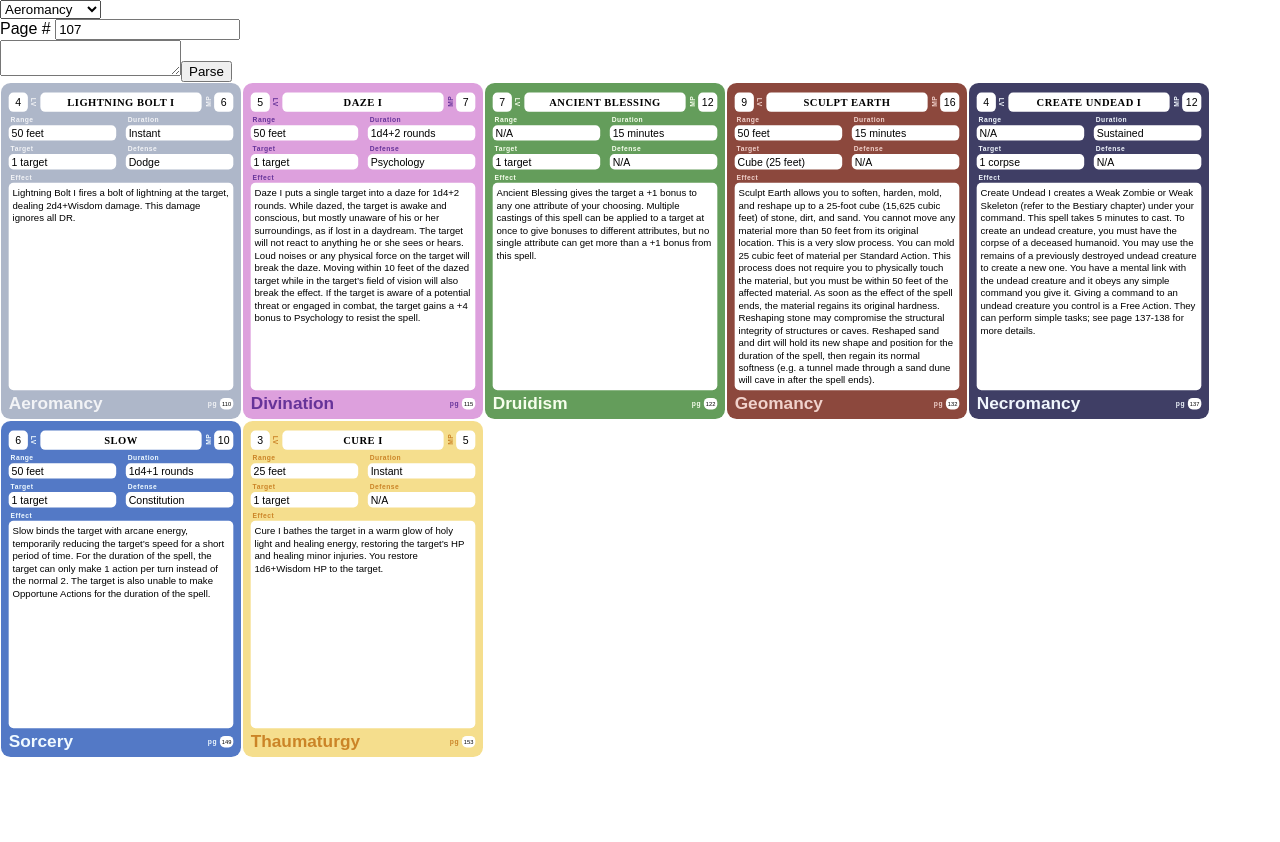
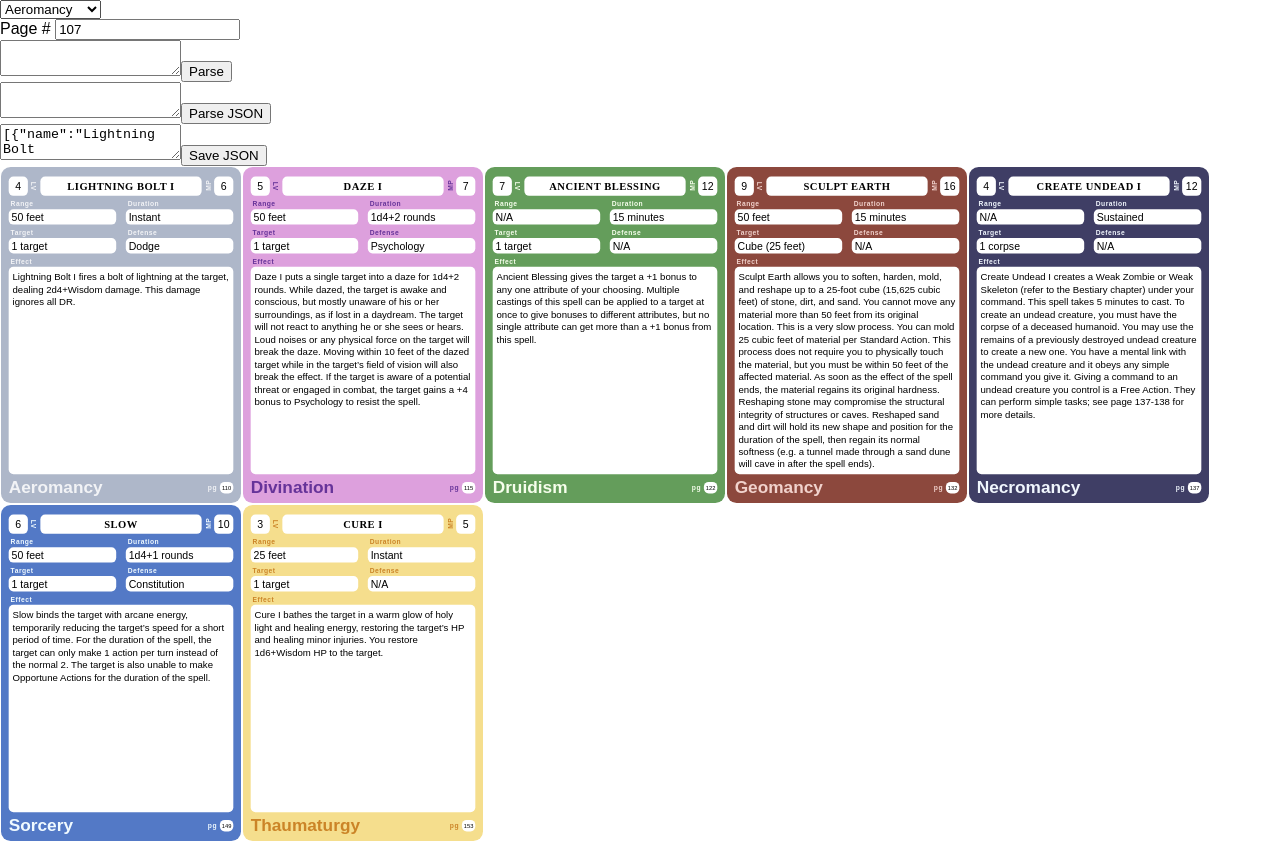
Before and after one commit to AlwaysMoreHats/triten-spell-cards, a React (Create React App) app: page / in a window 1280 px wide. Before the commit the page ends 800 px from the top, so only its background shows below. Built offline with nearby package versions, Linux system fonts and the light colour scheme.

Commit message:
Added JSON I/O boxes
This is useful if you want to send someone a chunk of JSON and have them make you cards, or if you want to save your work to edit later. Actual loading of data saved in localStorage isn't implemented yet

```diff
--- a/src/components/ControlPanel.jsx
+++ b/src/components/ControlPanel.jsx
@@ -1,6 +1,7 @@
 import React from 'react'
 import PropTypes from 'prop-types'
 import SpellParser from './ControlPanel/SpellParser'
+import JsonIo from './ControlPanel/JsonIo'
 
 export default function ControlPanel({
   spellData, onChange
@@ -18,6 +19,7 @@ export default function ControlPanel({
   return (
     <div className='hide-for-print controls'>
       <SpellParser onSubmit={addSpell} />
+      <JsonIo data={spellData} onSubmit={onChange} />
     </div>
   )
 }
--- a/src/components/ControlPanel/JsonIo.jsx
+++ b/src/components/ControlPanel/JsonIo.jsx
@@ -1,17 +1,22 @@
-import React from 'react'
+import React, { Component } from 'react'
 import PropTypes from 'prop-types'
+import TextBoxSubmit from './TextBoxSubmit'
+import { saveSpellData } from '../../helpers/LocalStorage'
 
-export default function JsonIo({
-  data, onSubmit
-}) {
+export default function JsonIo({ data, onSubmit }) {
+  const parseAndSubmit = value => {
+    if(!value) return
+    onSubmit(JSON.parse(value))
+  }
   return (
     <div className='json'>
-
+      <TextBoxSubmit className='json-input' buttonText='Parse JSON' onSubmit={parseAndSubmit} />
+      <TextBoxSubmit className='json-input' buttonText='Save JSON' onSubmit={saveSpellData} data={data} readOnly={true} />
     </div>
   )
 }
 
-SpellParser.propTypes = {
-  data: PropTypes.array
+JsonIo.propTypes = {
+  data: PropTypes.array,
   onSubmit: PropTypes.func
 }
--- /dev/null
+++ b/src/components/ControlPanel/TextBoxSubmit.jsx
@@ -0,0 +1,29 @@
+import React from 'react'
+import PropTypes from 'prop-types'
+
+export default function TextBoxSubmit({buttonText, className, data, onSubmit, readOnly}) {
+  const textInput = React.createRef()
+  const jsonString = data && JSON.stringify(data)
+
+  let valueKey = 'defaultValue'
+  if(readOnly) valueKey = 'value'
+
+  const textAreaData = {
+    [valueKey]: jsonString,
+    readOnly: readOnly
+  }
+  return (
+    <div className={className}>
+      <textarea {...textAreaData} ref={textInput} />
+      <button onClick={() => onSubmit(textInput.current.value)}>{buttonText}</button>
+    </div>
+  )
+}
+
+TextBoxSubmit.propTypes = {
+  data: PropTypes.array,
+  buttonText: PropTypes.string,
+  onSubmit: PropTypes.func,
+  className: PropTypes.string,
+  readOnly: PropTypes.bool
+}
--- /dev/null
+++ b/src/helpers/LocalStorage.js
@@ -0,0 +1,3 @@
+const saveSpellData = jsonString => localStorage.setItem('spellData', jsonString)
+
+export { saveSpellData }
```
